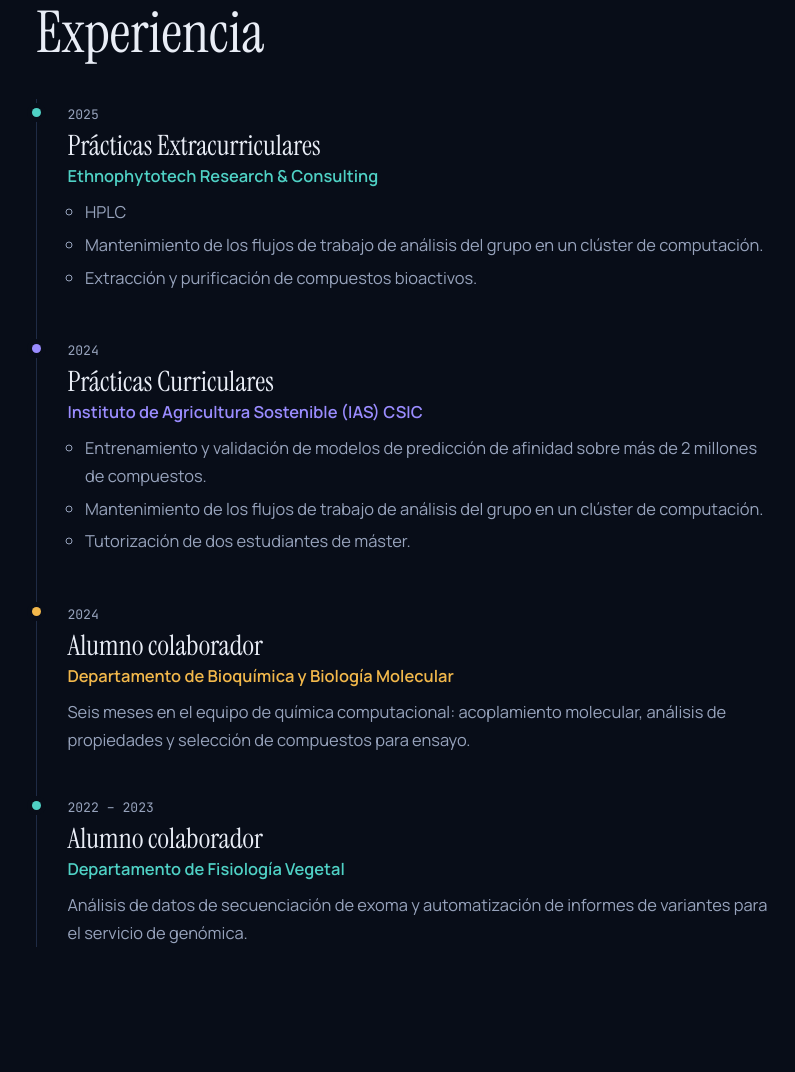
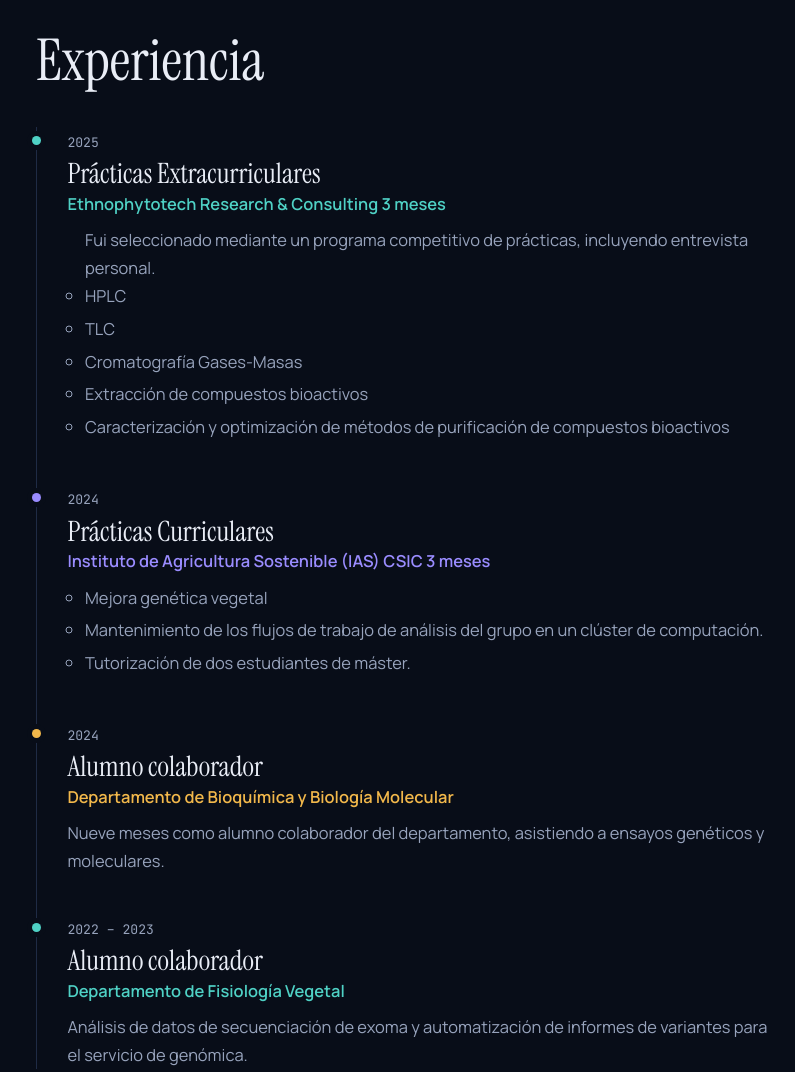
Before and after one commit to jmunoz-R/Portfolio-Web, a plain HTML site: page index.html in a window 1280 px wide. Shown: the part 2148-3220 px from the top of the page, without its empty margins (64-859 px from the left). Drawn offline with Linux system fonts and the light colour scheme.

Commit message:
Update index.html

```diff
--- a/index.html
+++ b/index.html
@@ -210,7 +210,7 @@ footer{padding:2rem 0 2.5rem;color:var(--muted);font-size:.88rem;border-top:1px
           <span class="when">2020 – 2026</span>
           <h3>Grado en Biología</h3>
           <div class="where">Universidad de Córdoba</div>
-          <p>Premio extraordinario de grado. Estancia Erasmus de seis meses en Lisboa y especialización en programación científica.</p>
+          <p>Asignaturas relevantes: Computación, Interpretación y Presentación de Datos en Biología; Ingeniería Genética; Estadística; Biotecnología Básica, Bioquímica Enzimática y Bioquímica Metabólica.</p>
         </li>
       </ol>
     </div>
@@ -223,19 +223,22 @@ footer{padding:2rem 0 2.5rem;color:var(--muted);font-size:.88rem;border-top:1px
         <li>
           <span class="when">2025</span>
           <h3>Prácticas Extracurriculares</h3>
-          <div class="where">Ethnophytotech Research & Consulting</div>
+          <div class="where">Ethnophytotech Research & Consulting    3 meses</div>
           <ul>
+            <p>Fui seleccionado mediante un programa competitivo de prácticas, incluyendo entrevista personal.</p>
             <li>HPLC</li>
-            <li>Mantenimiento de los flujos de trabajo de análisis del grupo en un clúster de computación.</li>
-            <li>Extracción y purificación de compuestos bioactivos.</li>
+            <li>TLC</li>
+            <li>Cromatografía Gases-Masas</li>
+            <li>Extracción de compuestos bioactivos</li>
+            <li>Caracterización y optimización de métodos de purificación de compuestos bioactivos</li>
           </ul>
         </li>
         <li>
           <span class="when">2024</span>
           <h3>Prácticas Curriculares</h3>
-          <div class="where">Instituto de Agricultura Sostenible (IAS) CSIC</div>
+          <div class="where">Instituto de Agricultura Sostenible (IAS) CSIC        3 meses</div>
           <ul>
-            <li>Entrenamiento y validación de modelos de predicción de afinidad sobre más de 2 millones de compuestos.</li>
+            <li>Mejora genética vegetal</li>
             <li>Mantenimiento de los flujos de trabajo de análisis del grupo en un clúster de computación.</li>
             <li>Tutorización de dos estudiantes de máster.</li>
           </ul>
@@ -244,7 +247,7 @@ footer{padding:2rem 0 2.5rem;color:var(--muted);font-size:.88rem;border-top:1px
           <span class="when">2024</span>
           <h3>Alumno colaborador</h3>
           <div class="where">Departamento de Bioquímica y Biología Molecular</div>
-          <p>Seis meses en el equipo de química computacional: acoplamiento molecular, análisis de propiedades y selección de compuestos para ensayo.</p>
+          <p>Nueve meses como alumno colaborador del departamento, asistiendo a ensayos genéticos y moleculares.</p>
         </li>
         <li>
           <span class="when">2022 – 2023</span>
```
